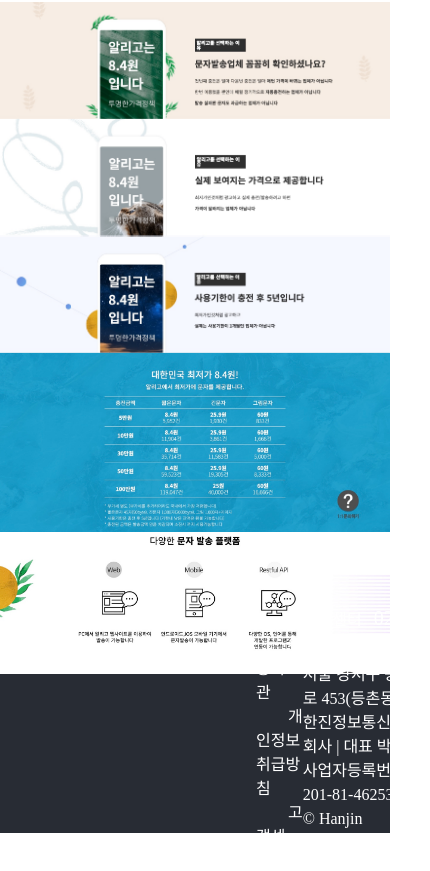
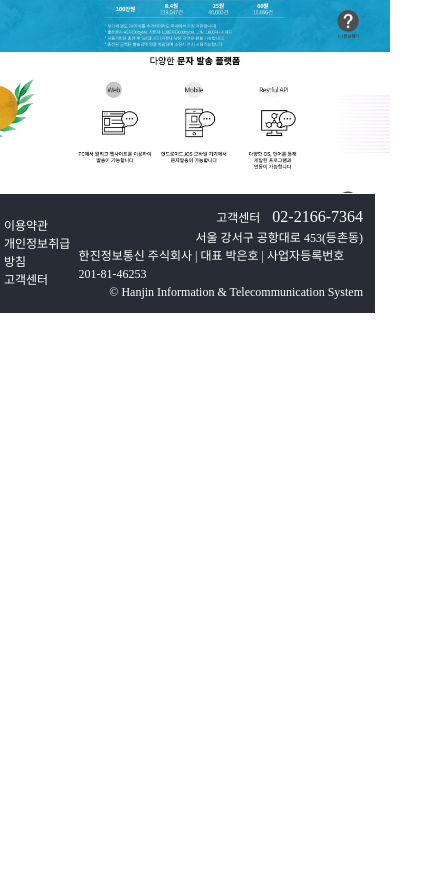
Before and after one commit to xxonbang/hist-message, a React (Create React App) app: page / in a window 390 px wide. Shown: the part 1177-2048 px from the top of the page, 430 px wide, since content can reach past the window. After the commit the page ends 1490 px from the top, so only its background shows below. Built offline with nearby package versions, Linux system fonts and the light colour scheme; a web font is replaced by a local one.

Commit message:
- footer @media font size 수정

```diff
--- a/src/assets/scss/footer.css
+++ b/src/assets/scss/footer.css
@@ -6,11 +6,11 @@
   color: #ffffff;
   display: flex;
 }
-@media (max-width: 375px) {
+@media (max-width: 480px) {
   .footer {
     width: 375px;
     height: 120px;
-    font-size: 4px;
+    font-size: 12px;
   }
 }
 .footer .contents-wrapper {
@@ -20,7 +20,7 @@
   justify-content: space-between;
   width: 100%;
 }
-@media (max-width: 375px) {
+@media (max-width: 480px) {
   .footer .contents-wrapper {
     margin: 0;
   }
@@ -30,16 +30,21 @@
   flex-direction: column;
   align-items: flex-end;
 }
-@media (max-width: 375px) {
+@media (max-width: 480px) {
   .footer .contents-wrapper .company-info {
-    margin-right: 4px;
+    margin-right: 12px;
   }
 }
 .footer .contents-wrapper .company-info .help-center span {
   margin-left: 12px;
   font-size: 20px;
 }
-@media (max-width: 375px) {
+@media (max-width: 480px) {
+  .footer .contents-wrapper .company-info .help-center span {
+    font-size: 16px;
+  }
+}
+@media (max-width: 480px) {
   .footer .contents-wrapper .links {
     display: flex;
     flex-direction: column;
@@ -49,7 +54,7 @@
 .footer .contents-wrapper .links span {
   margin: 2rem;
 }
-@media (max-width: 375px) {
+@media (max-width: 480px) {
   .footer .contents-wrapper .links span {
     margin: 0;
   }
--- a/src/assets/scss/footer.scss
+++ b/src/assets/scss/footer.scss
@@ -11,7 +11,7 @@
   @include phone {
     width: 375px;
     height: 120px;
-    font-size: 4px;
+    font-size: 12px;
   }
 
   .contents-wrapper {
@@ -31,13 +31,17 @@
       align-items: flex-end;
 
       @include phone {
-        margin-right: 4px;
+        margin-right: 12px;
       }
 
       .help-center {
         span {
           margin-left: 12px;
           font-size: 20px;
+
+          @include phone {
+            font-size: 16px;
+          }
         }
       }
     }
--- a/src/assets/scss/home.css
+++ b/src/assets/scss/home.css
@@ -20,7 +20,7 @@
   background-color: #282c34;
   margin-bottom: 2rem;
 }
-@media (max-width: 375px) {
+@media (max-width: 480px) {
   .content-wrapper .carousel-wrapper {
     height: 200px;
   }
--- a/src/assets/scss/mixin.scss
+++ b/src/assets/scss/mixin.scss
@@ -1,6 +1,7 @@
 // Break Point
-$phone: 375px;
-$tablet: 768px;
+$iPhoneXS: 375px;
+$phone: 480px;
+$tablet: 767px;
 $laptop: 1020px;
 $desktop: 1400px;
 
```
Also changed, not shown: 2 other files (tests, documents, lock files or other folders).
